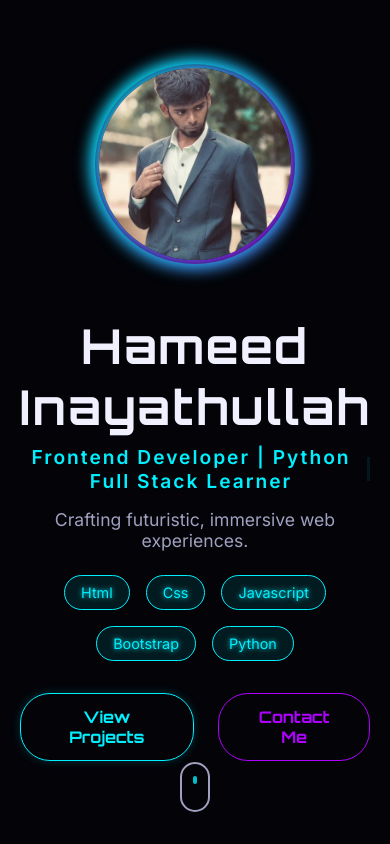
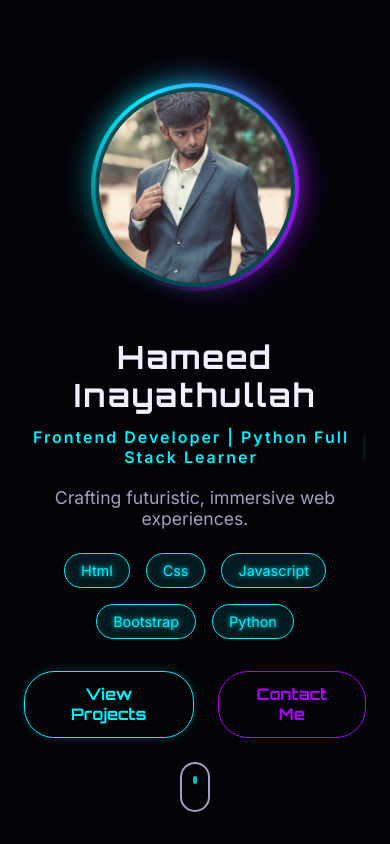
Before and after one commit to hameedinayathullah507-stack/portfoilo, a website built with Vite: page index.html in a window 390 px wide. Shown: the top 844 px of the page. Built offline with nearby package versions, Linux system fonts and the light colour scheme; animation ran at ten frames a second.

Commit message:
Make hero section responsive and enhance profile image glow effect

```diff
--- a/style.css
+++ b/style.css
@@ -458,12 +458,17 @@ h1, h2, h3 {
   width: 200px;
   height: 200px;
   border-radius: 50%;
-  background: linear-gradient(135deg, var(--bg-color), #1a1a2e);
-  border: 4px solid transparent;
-  background-clip: padding-box;
+  background: var(--bg-color);
+  border: 4px solid rgba(0, 240, 255, 0.3);
   position: relative;
   margin: 0;
   flex-shrink: 0;
+  transition: transform 0.4s ease, box-shadow 0.4s ease;
+  box-shadow: 0 0 20px rgba(0, 240, 255, 0.2), inset 0 0 20px rgba(176, 0, 255, 0.2);
+}
+.glowing-border:hover {
+  transform: scale(1.05) translateY(-5px);
+  box-shadow: 0 0 40px rgba(0, 240, 255, 0.4), inset 0 0 30px rgba(176, 0, 255, 0.4);
 }
 @media (min-width: 768px) {
   .glowing-border {
@@ -471,38 +476,50 @@ h1, h2, h3 {
     height: 320px;
   }
 }
+.glowing-border::before,
 .glowing-border::after {
   content: '';
   position: absolute;
-  top: -6px; right: -6px; bottom: -6px; left: -6px;
-  background: linear-gradient(135deg, var(--accent-neon-blue), var(--accent-neon-purple));
+  top: -8px; right: -8px; bottom: -8px; left: -8px;
   border-radius: 50%;
+  background: conic-gradient(from 0deg, transparent, var(--accent-neon-blue), var(--accent-neon-purple), transparent);
   z-index: -1;
-  filter: blur(8px);
+  animation: spinGlow 4s linear infinite;
+}
+.glowing-border::after {
+  filter: blur(15px);
+  opacity: 0.8;
+}
+@keyframes spinGlow {
+  0% { transform: rotate(0deg); }
+  100% { transform: rotate(360deg); }
 }
 .hero-text {
   flex: 1;
 }
 .hero-name {
-  font-size: 3rem;
+  font-size: clamp(2rem, 8vw, 4rem);
   margin-bottom: 0.5rem;
   opacity: 0; /* for GSAP */
-}
-@media (min-width: 768px) {
-  .hero-name { font-size: 4rem; }
+  line-height: 1.2;
 }
 .hero-role {
   font-family: 'Inter', sans-serif;
-  font-size: 1.2rem;
+  font-size: clamp(1rem, 4vw, 1.5rem);
   color: var(--accent-neon-blue);
   margin-bottom: 1rem;
-  min-height: 2rem;
+  min-height: 3rem;
   display: flex;
   align-items: center;
   justify-content: center;
+  text-align: center;
 }
 @media (min-width: 768px) {
-  .hero-role { justify-content: flex-start; font-size: 1.5rem; }
+  .hero-role {
+    justify-content: flex-start;
+    text-align: left;
+    min-height: 2rem;
+  }
 }
 .cursor {
   display: inline-block;
```
